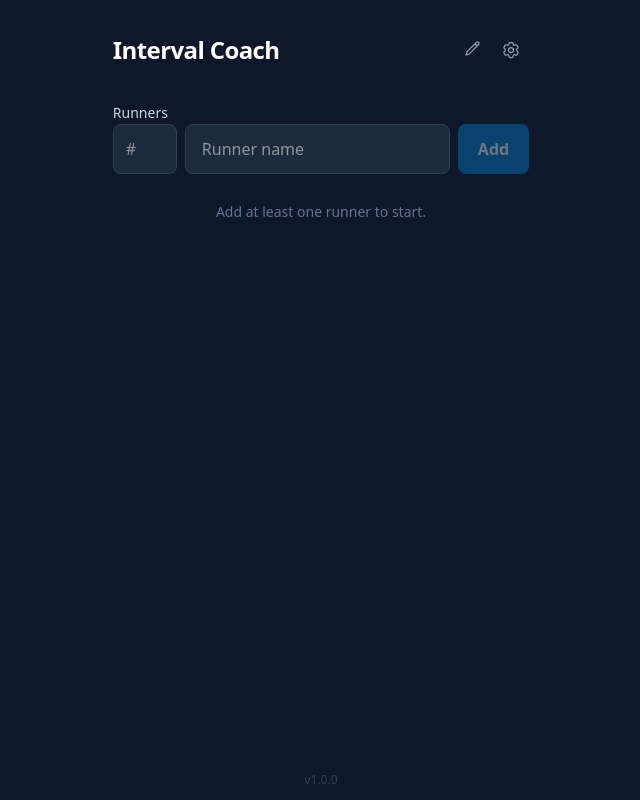
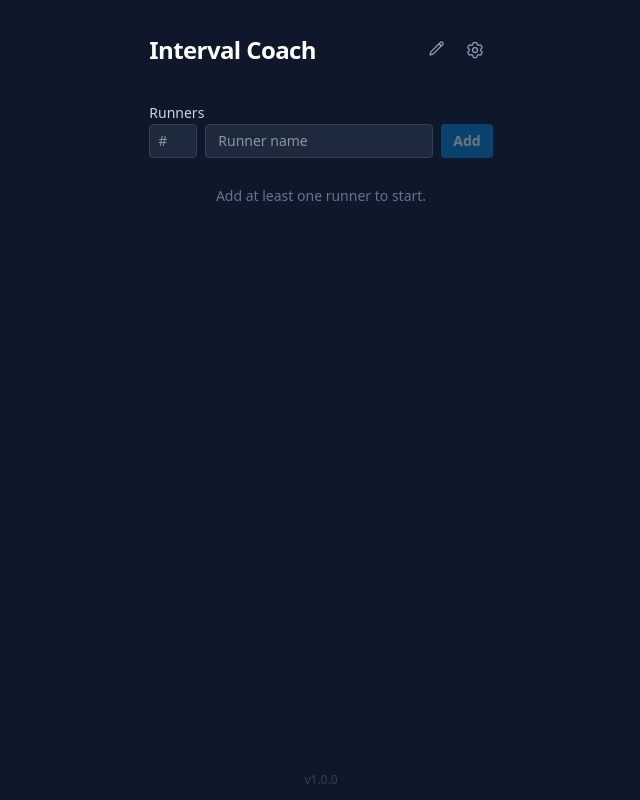
Before and after one commit to rockacola/interval-coach, a Vue app: page /#/ in a window 1280 px wide. Shown: the whole page, without its empty margins (319-959 px from the left). Built offline with nearby package versions, Linux system fonts and the light colour scheme.

Commit message:
style: reduce AddRunnerForm size to match page scale

```diff
--- a/src/components/AddRunnerForm.vue
+++ b/src/components/AddRunnerForm.vue
@@ -24,18 +24,18 @@ function submit() {
     <input
       v-model="bib"
       type="text"
-      class="w-16 px-3 py-3 rounded-lg bg-slate-800 border border-slate-700 text-white text-base focus:outline-none focus:ring-2 focus:ring-sky-500"
+      class="w-12 px-2 py-1.5 rounded bg-slate-800 border border-slate-700 text-white text-sm focus:outline-none focus:ring-2 focus:ring-sky-500"
       placeholder="#"
     />
     <input
       v-model="name"
       type="text"
-      class="flex-1 px-4 py-3 rounded-lg bg-slate-800 border border-slate-700 text-white text-base focus:outline-none focus:ring-2 focus:ring-sky-500"
+      class="flex-1 px-3 py-1.5 rounded bg-slate-800 border border-slate-700 text-white text-sm focus:outline-none focus:ring-2 focus:ring-sky-500"
       placeholder="Runner name"
       @keydown.enter="submit"
     />
     <button
-      class="px-5 py-3 rounded-lg bg-sky-600 font-semibold text-white disabled:opacity-40 cursor-pointer"
+      class="px-3 py-1.5 rounded bg-sky-600 text-sm font-semibold text-white disabled:opacity-40 cursor-pointer"
       :disabled="!name.trim()"
       @click="submit"
     >
--- a/src/views/HomeView.vue
+++ b/src/views/HomeView.vue
@@ -77,10 +77,7 @@ function addRunner(name: string, bib: string) {
       <label class="text-sm font-medium text-slate-300">Runners</label>
       <AddRunnerForm @add="addRunner" />
       <ul v-if="runnerStore.sortedRunners.length" class="space-y-2">
-        <li
-          v-for="(runner, idx) in runnerStore.sortedRunners"
-          :key="runner.id"
-        >
+        <li v-for="(runner, idx) in runnerStore.sortedRunners" :key="runner.id">
           <RunnerCard
             :runner="runner"
             :edit-mode="editMode"
```
Also changed, not shown: src/components/RunnerCard.vue (+6 -1 lines).
